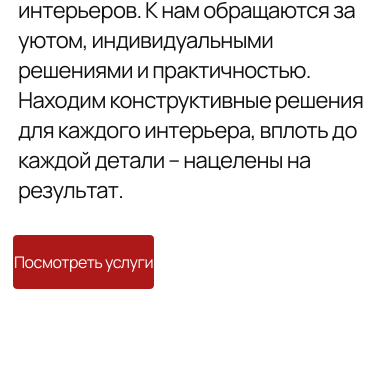
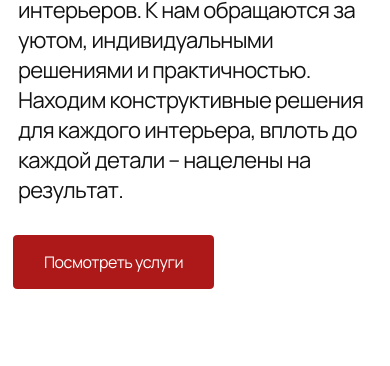
Before and after one commit to kristinekarklina0211/metrika-2-4, a plain HTML site: page index.html in a window 390 px wide. Shown: the part 759-1125 px from the top of the page. Drawn offline with Linux system fonts and the light colour scheme.

Commit message:
Add files via upload

```diff
--- a/styles/buttons.css
+++ b/styles/buttons.css
@@ -60,7 +60,7 @@ button {
   }
 
   .button_small {
-    padding: 15px 0;
+    padding: 15px 30px;
     font-size: 16px;
     letter-spacing: -0.48px;
   }
```
